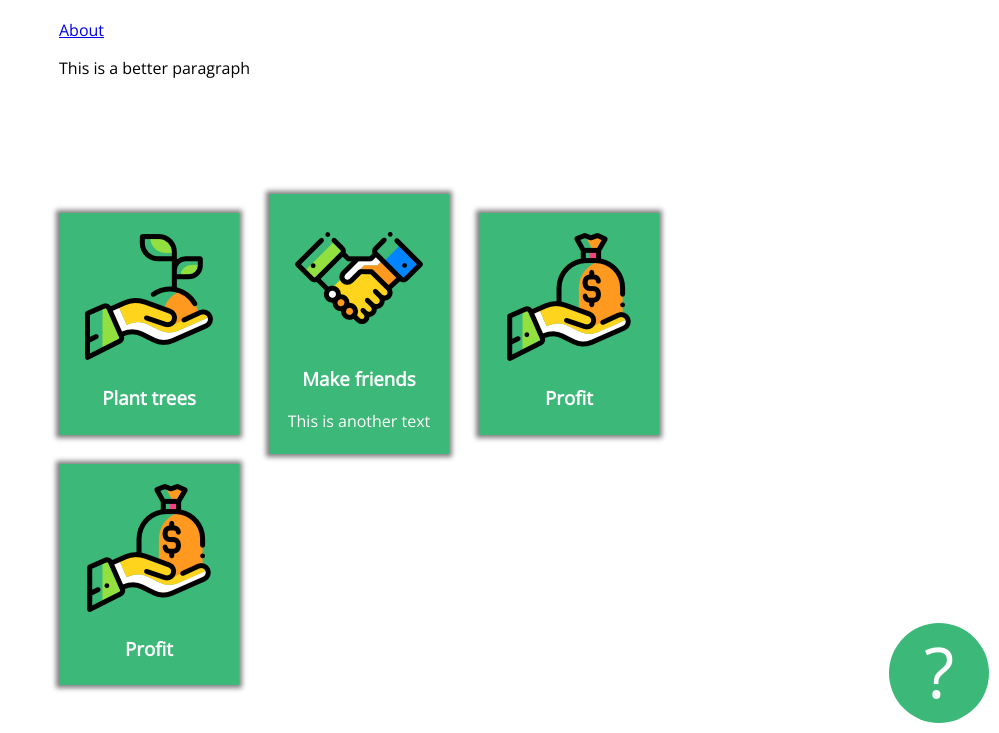
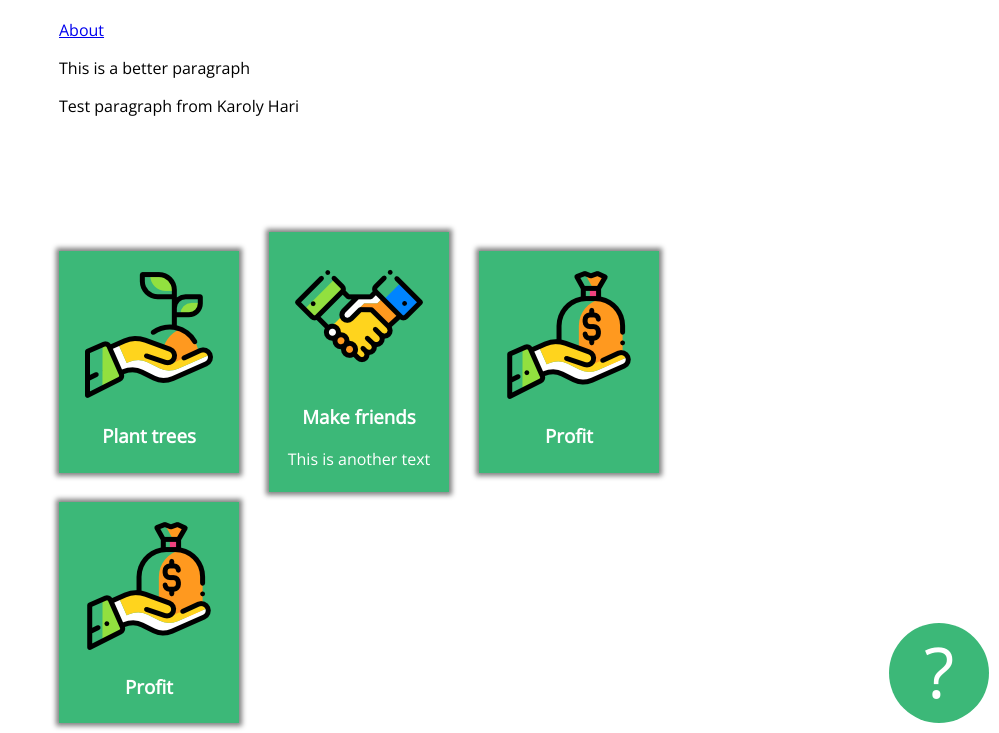
Before and after one commit to Hridyx/szelpe.github.io, a plain HTML site: page index.html in a window 1280 px wide. Shown: the part 67-800 px from the top of the page, without its empty margins (281-1280 px from the left). Drawn offline with nearby package versions, Linux system fonts and the light colour scheme.

Commit message:
Added extra paragraph

```diff
--- a/index.html
+++ b/index.html
@@ -14,6 +14,8 @@
   <a href="about.html">About</a>
 
   <p>This is a better paragraph</p>
+
+  <p>Test paragraph from Karoly Hari</p>
 
   <div class="card-holder">
     <div class="card">
```
